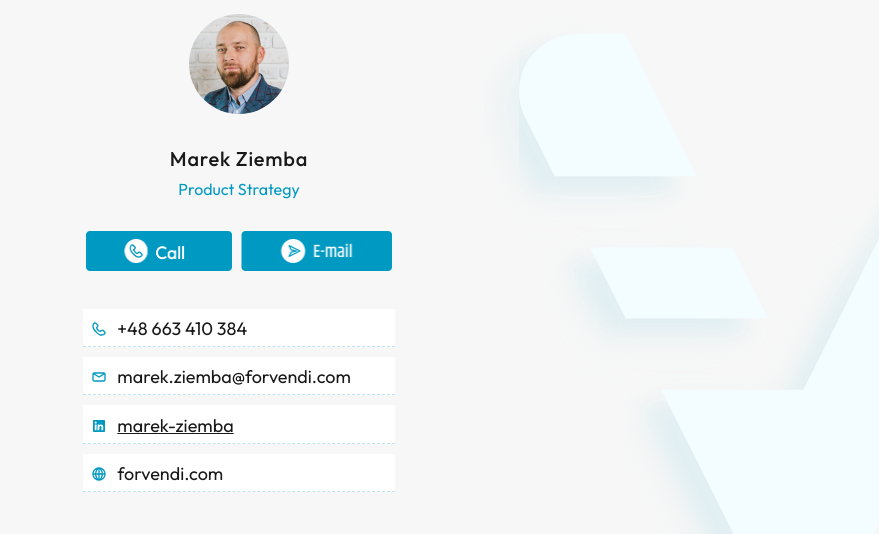
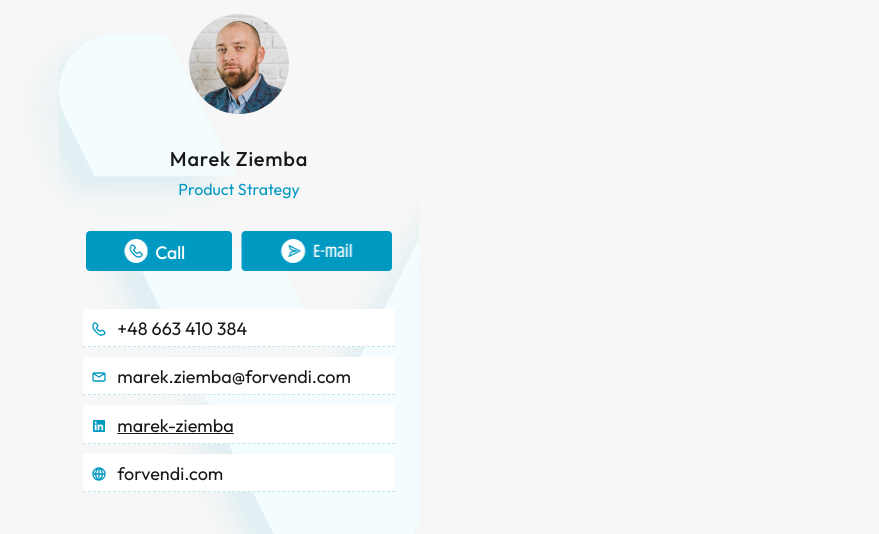
Before and after one commit to Milosz13/forVendi-ecard, a plain HTML site: page index.html in a window 1280 px wide. Shown: the part 88-622 px from the top of the page, without its empty margins (401-1280 px from the left). Drawn offline with Linux system fonts and the light colour scheme.

Commit message:
added media queries

```diff
--- a/index.html
+++ b/index.html
@@ -162,7 +162,6 @@
         font-family: "Outfit", sans-serif;
         height: 20px;
         width: 50px;
-
         cursor: pointer;
       }
 
@@ -171,6 +170,13 @@
         font-family: "Outfit", sans-serif;
         font-size: 10px;
         margin: 8px;
+      }
+
+      @media only screen and (min-width: 500px) {
+        .container {
+          max-width: 360px;
+          margin: auto;
+        }
       }
     </style>
   </head>
```
